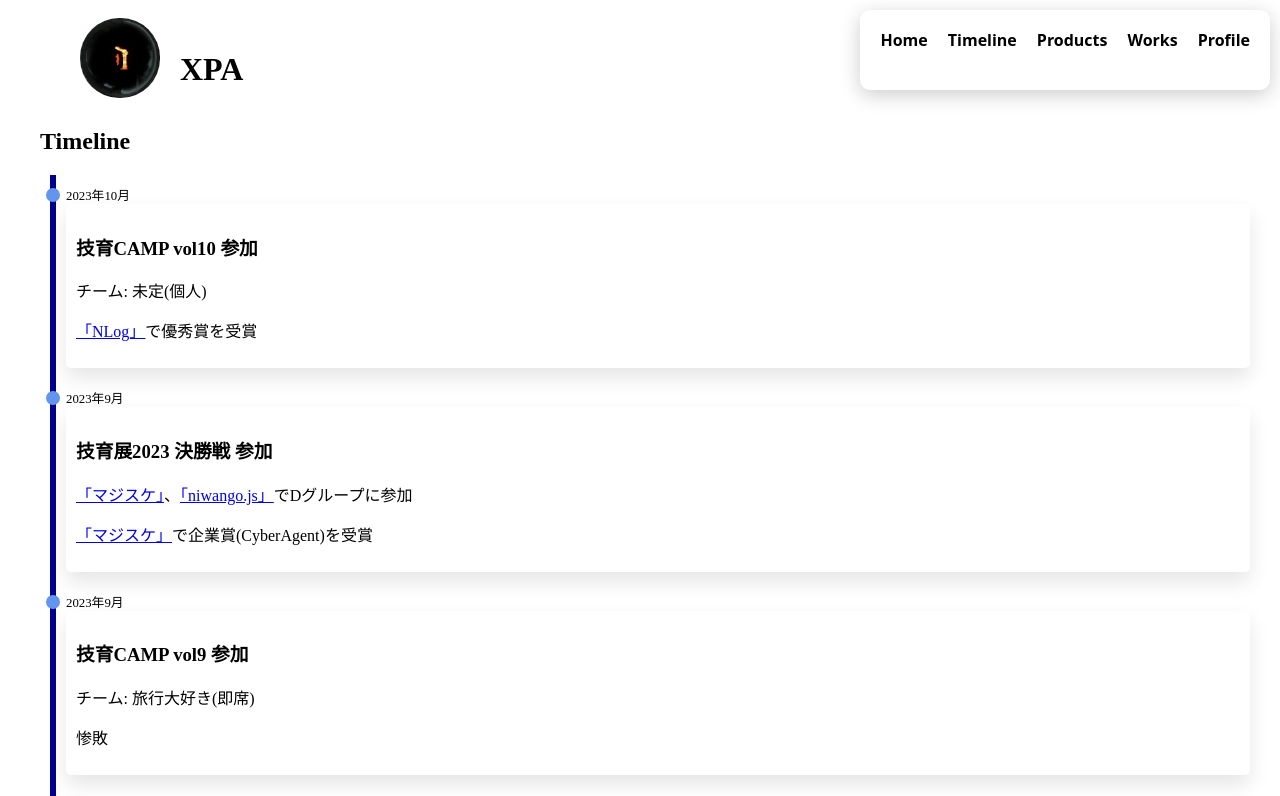
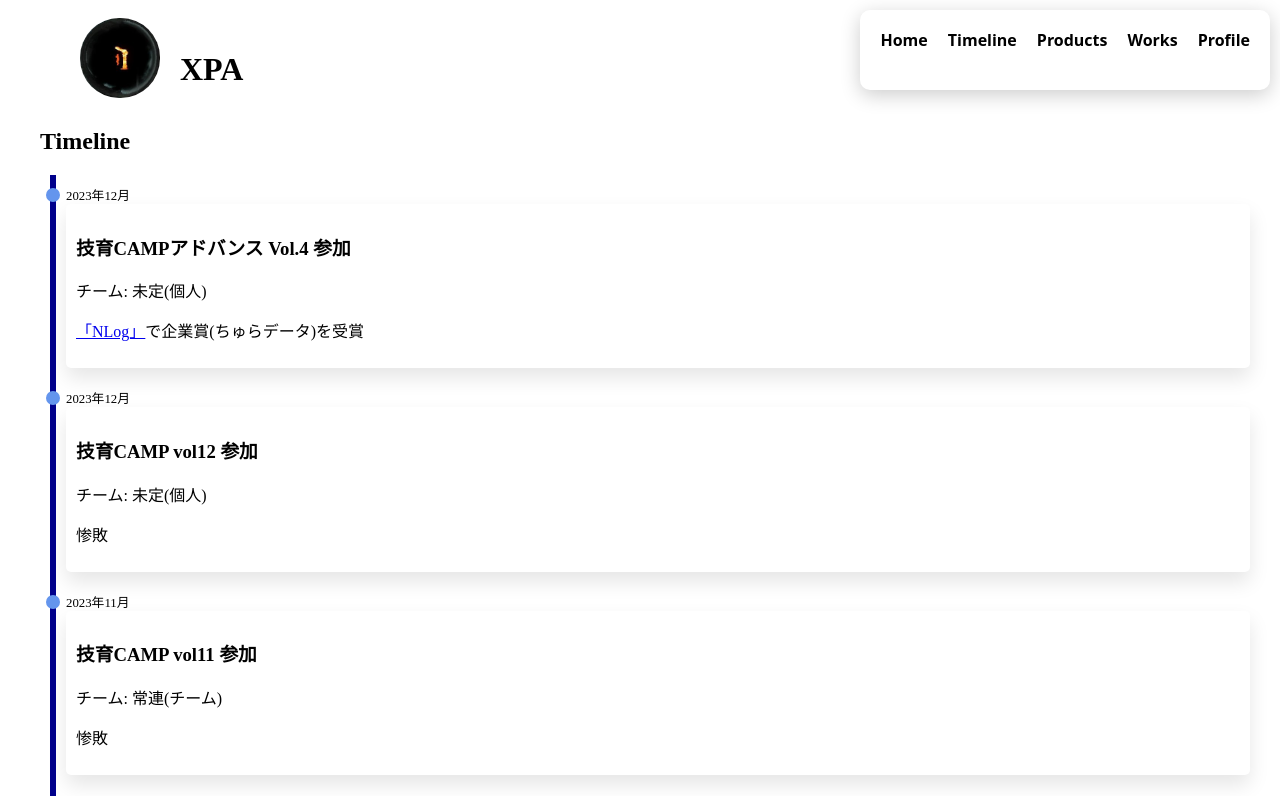
Before and after one commit to xpadev-net/portfolio, a Next.js app: page / in a window 1280 px wide. Shown: the top 796 px of the page. Built offline with nearby package versions, Linux system fonts and the light colour scheme.

Commit message:
update: timeline

```diff
--- a/src/components/timeline/index.tsx
+++ b/src/components/timeline/index.tsx
@@ -10,6 +10,23 @@ const Timeline = ({ id }: props) => {
     <section>
       <Anchor id={id} />
       <h2>Timeline</h2>
+      <TimelineItem date={"2023年12月"}>
+        <h3>技育CAMPアドバンス Vol.4 参加</h3>
+        <p>チーム: 未定(個人)</p>
+        <p>
+          <a href={"#p_nlog"}>「NLog」</a>で企業賞(ちゅらデータ)を受賞
+        </p>
+      </TimelineItem>
+      <TimelineItem date={"2023年12月"}>
+        <h3>技育CAMP vol12 参加</h3>
+        <p>チーム: 未定(個人)</p>
+        <p>惨敗</p>
+      </TimelineItem>
+      <TimelineItem date={"2023年11月"}>
+        <h3>技育CAMP vol11 参加</h3>
+        <p>チーム: 常連(チーム)</p>
+        <p>惨敗</p>
+      </TimelineItem>
       <TimelineItem date={"2023年10月"}>
         <h3>技育CAMP vol10 参加</h3>
         <p>チーム: 未定(個人)</p>
```
